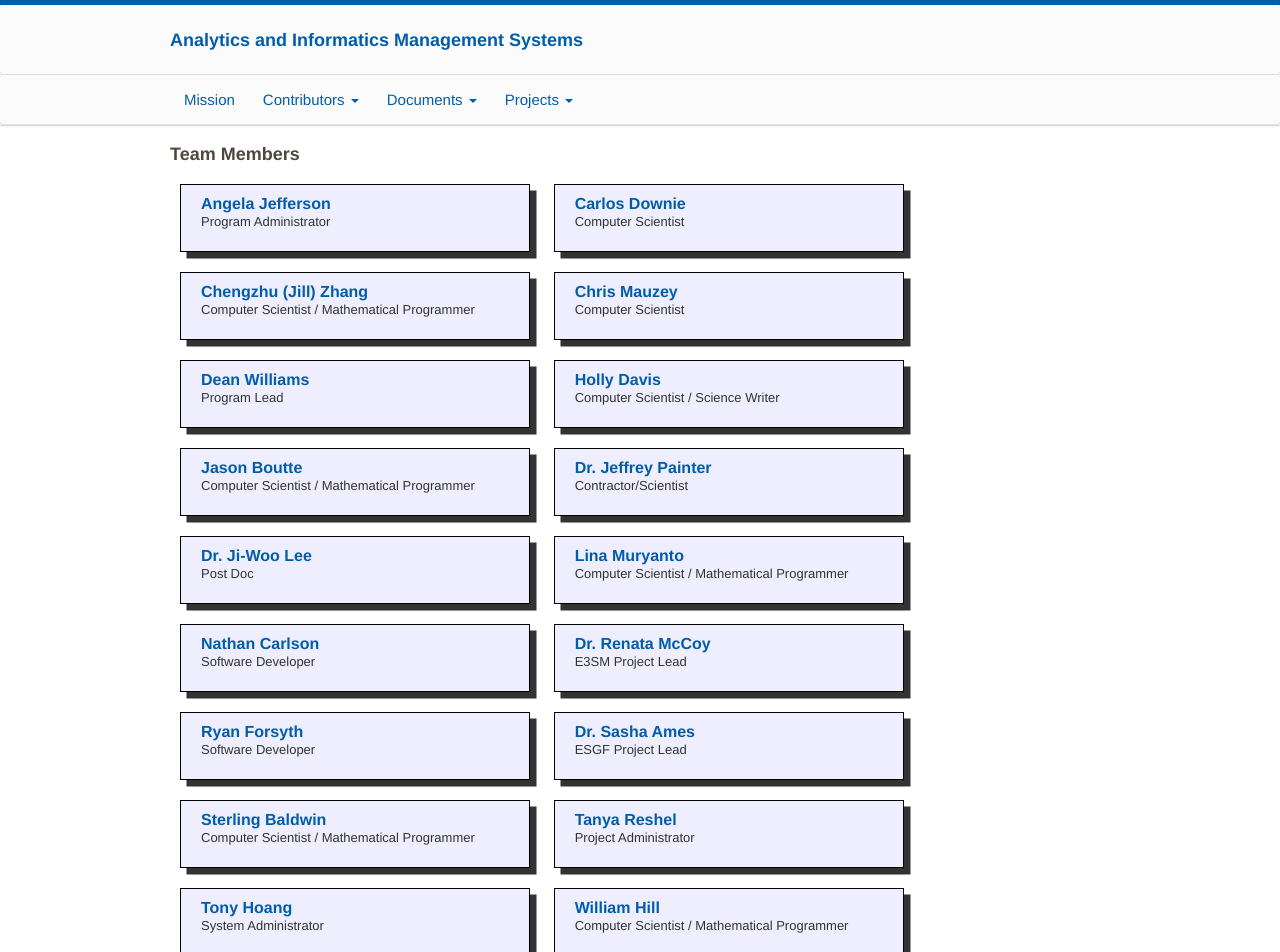
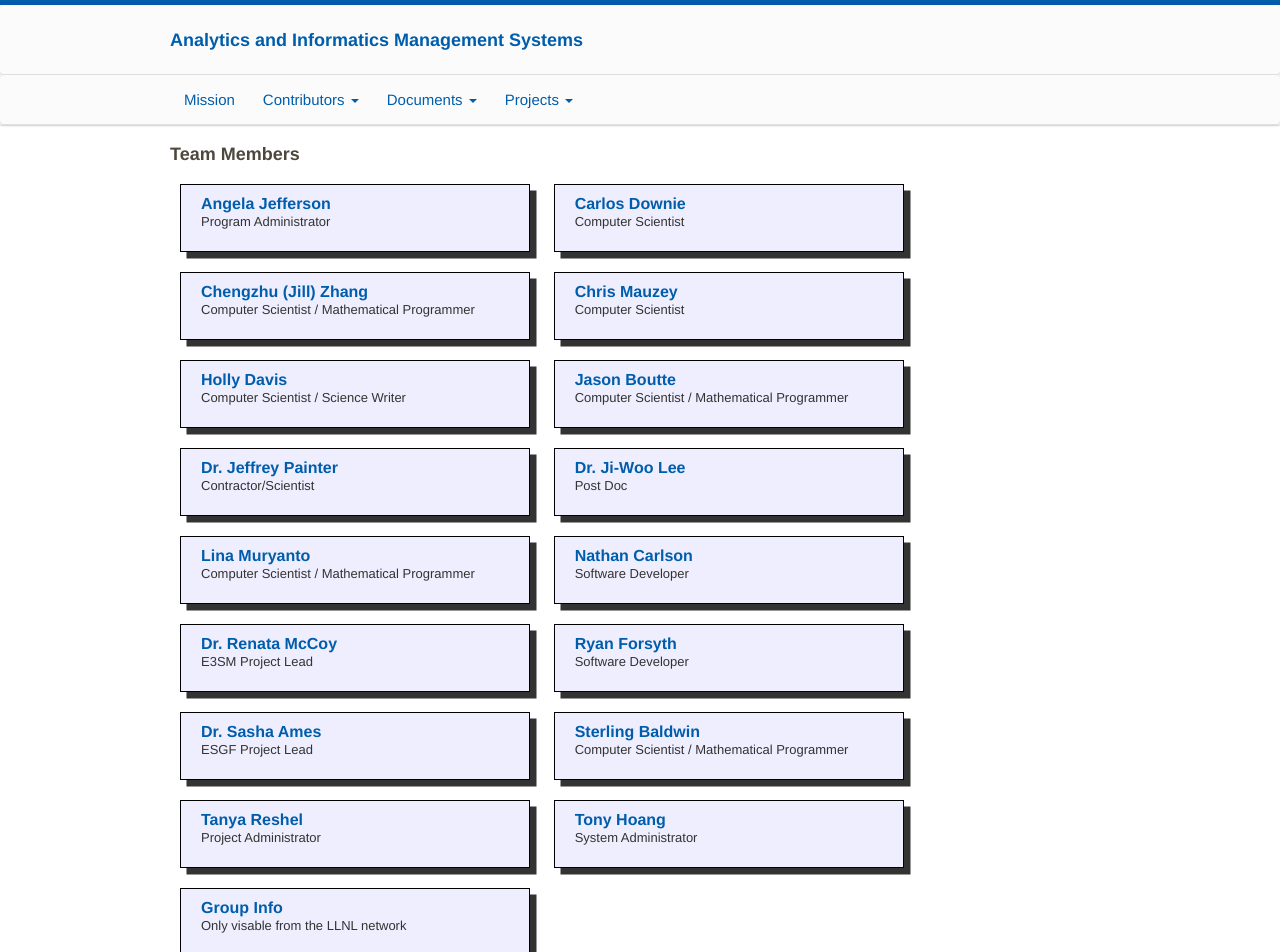
Before and after one commit to aims-group/aims-site, a Jekyll site: the page built from team.md, in a window 1280 px wide and 1400 px high. Shown: the top 952 px of the window. Built offline with Jekyll 4.4.1, drawn with Linux system fonts in a browser that asks for light colours.

Commit message:
Removing Will and Dean from team page

```diff
--- a/team.md
+++ b/team.md
@@ -31,13 +31,6 @@ title: Team
   <div class="person-info">
     <div class="person-name"><a href="https://github.com/mauzey1" target="_blank">Chris Mauzey</a></div>
     <div class="person-position">Computer Scientist</div>
-  </div>
-</div>
-
-<div class="person">
-  <div class="person-info">
-    <div class="person-name"><a href="https://github.com/williams13" target="_blank">Dean Williams</a></div>
-    <div class="person-position">Program Lead</div>
   </div>
 </div>
 
@@ -127,13 +120,6 @@ title: Team
 
 <div class="person">
   <div class="person-info">
-    <div class="person-name"><a href="https://github.com/WIlliam-Hill" target="_blank">William Hill</a></div>
-    <div class="person-position">Computer Scientist / Mathematical Programmer</div>
-  </div>
-</div>
-
-<div class="person">
-  <div class="person-info">
     <div class="person-name"><a href="http://aims-group.llnl.gov" target="_blank">Group Info</a></div>
     <div class="person-position">Only visable from the LLNL network</div>
   </div>
```
